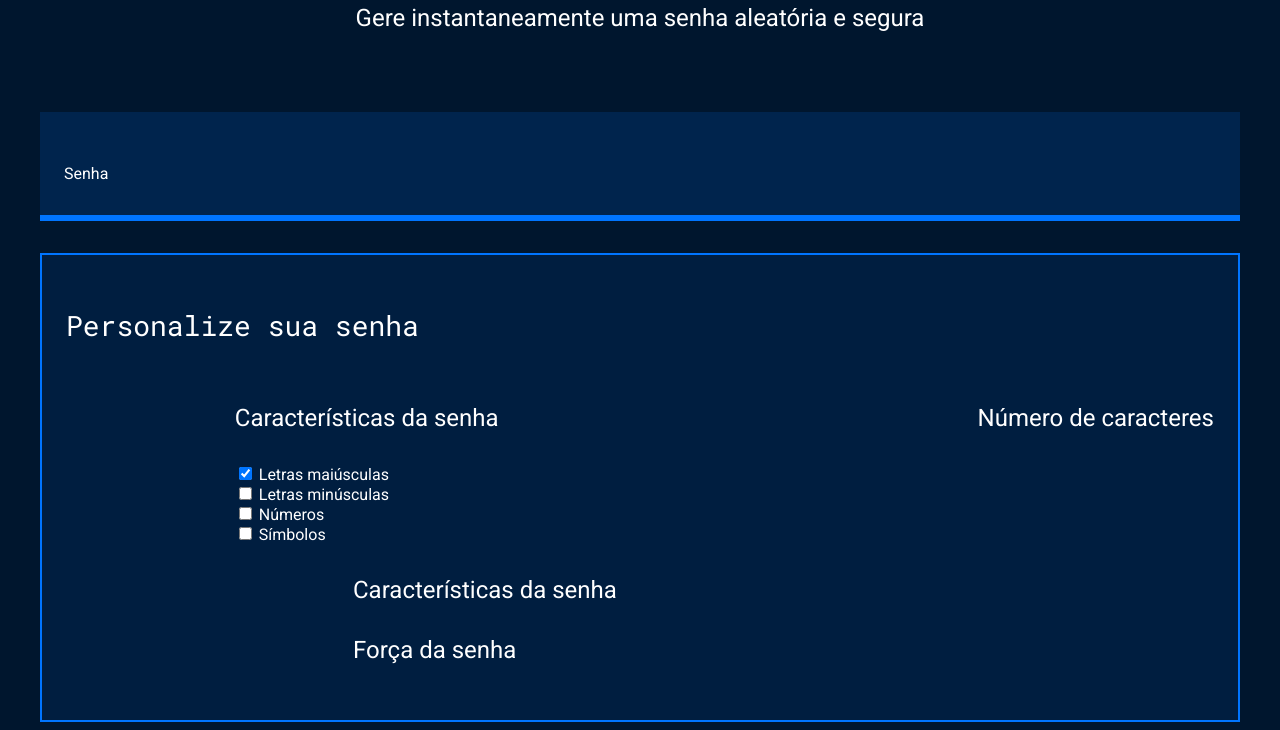
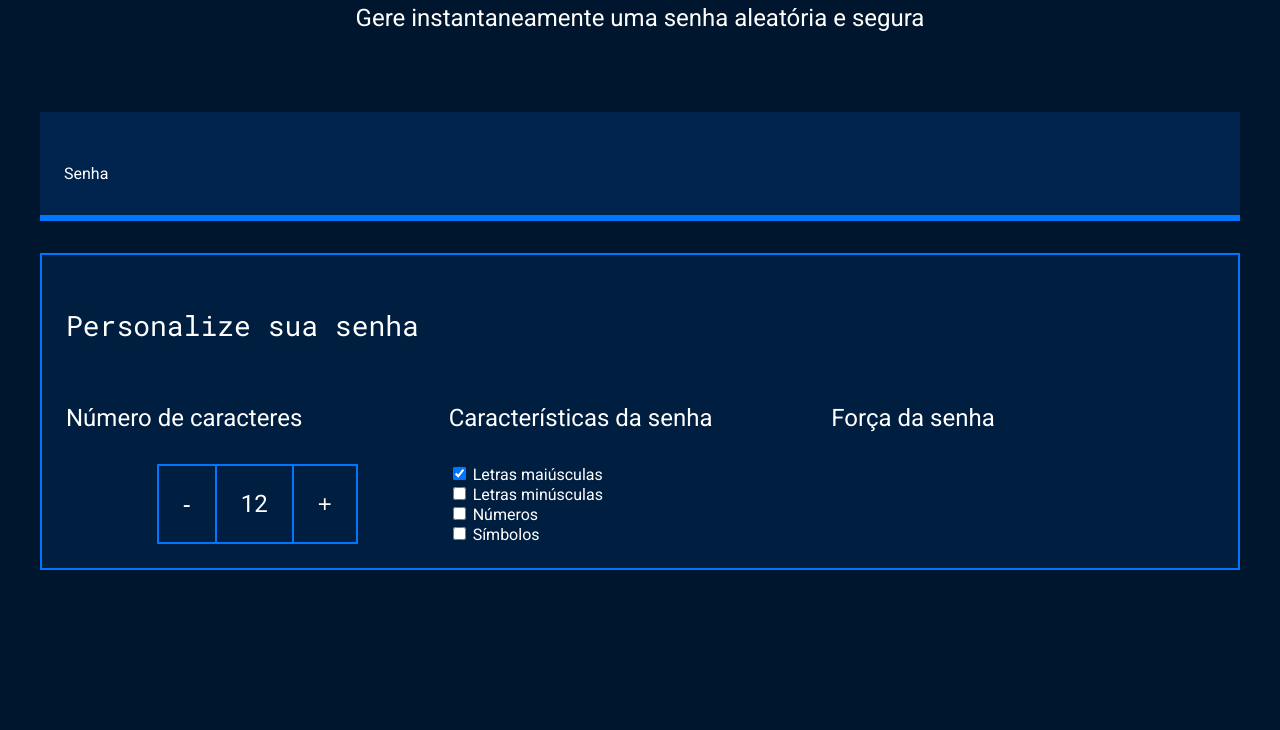
Before and after one commit to BRENOOSSOUZA/Seguran-a-Digital, a plain HTML site: page index.html in a window 1280 px wide. Shown: the part 214-944 px from the top of the page. After the commit the page ends 800 px from the top, so only its background shows below. Drawn offline with Linux system fonts and the light colour scheme.

Commit message:
Aula 02.1

```diff
--- a/index.html
+++ b/index.html
@@ -22,7 +22,15 @@
         <div class="parametro">
             <h3 class="parametro-titulo">Personalize sua senha</h3>
             <div class="parametro-coluna__senha">
-      <div class="parametro-senha">
+                <div class="parametro-senha">
+    <h4 class="parametro-senha__titulo">Número de caracteres</h4>
+    <div class="parametro-senha-botoes">
+        <button class="parametro-senha__botao">-</button>
+        <p class="parametro-senha__texto">12</p>
+        <button class="parametro-senha__botao">+</button>
+    </div>
+</div>
+                <div class="parametro-senha">
     <h4 class="parametro-senha__titulo">Características da senha</h4>
     <div class="parametro-senha-checkbox">
         <input name="maiusculo" type="checkbox" class="checkbox" checked>
@@ -41,11 +49,6 @@
         <label for="simbolo">Símbolos</label>
     </div>
 </div>
-                    <h4 class="parametro-senha__titulo">Número de caracteres</h4>
-                </div>
-                <div class="parametro-senha">
-                    <h4 class="parametro-senha__titulo">Características da senha</h4>
-                </div>
                 <div class="parametro-senha">
                     <h4 class="parametro-senha__titulo">Força da senha</h4>
                 </div>
```
